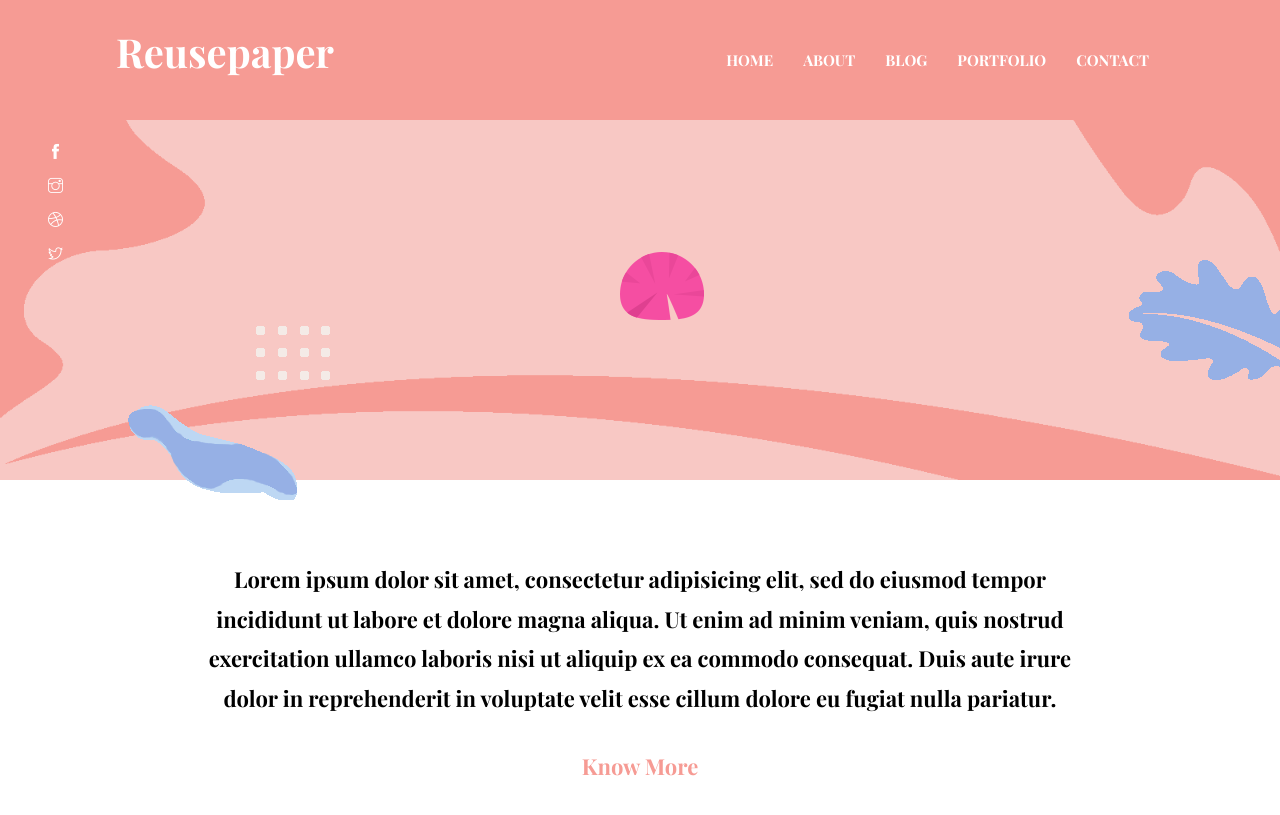
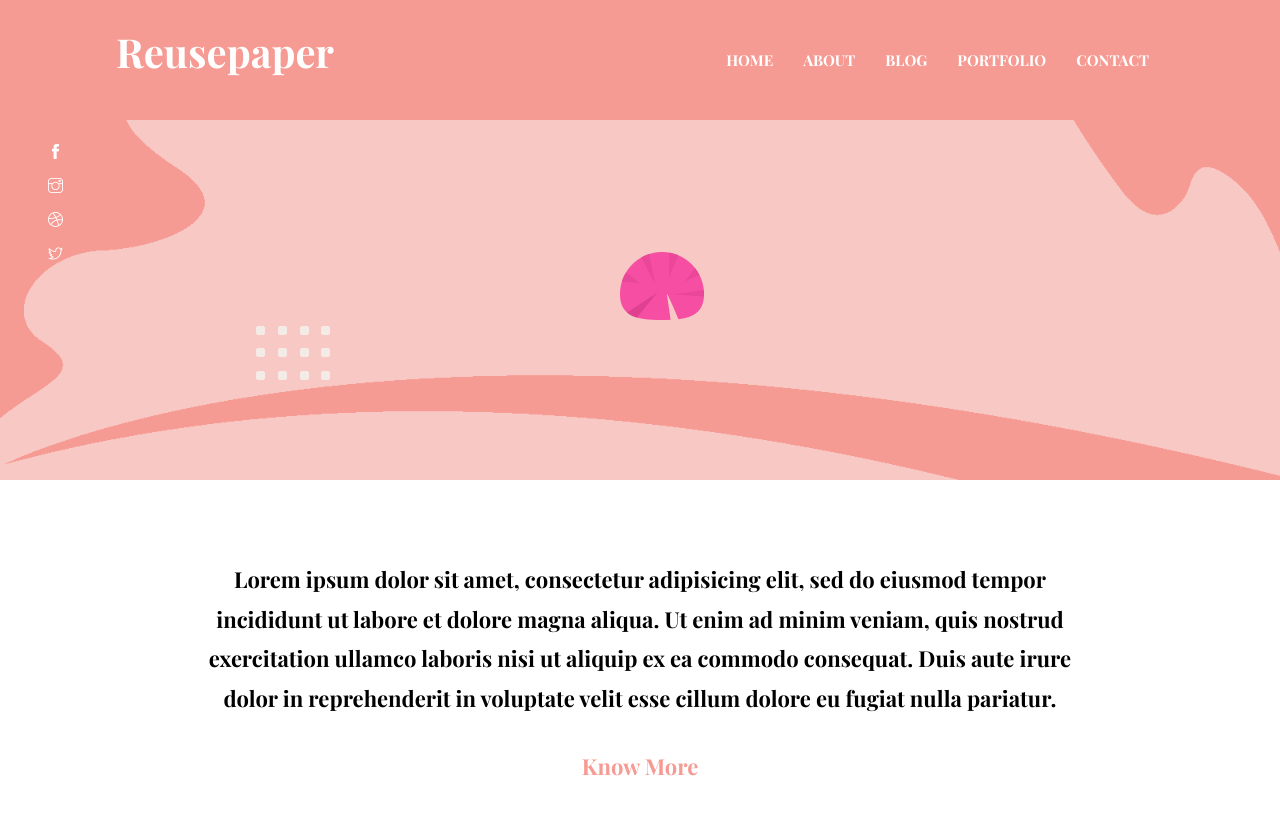
Before and after one commit to reusepaper/reusepaper.github.io, a Jekyll site: the page built from index.html, in a window 1280 px wide and 900 px high, scrolled down 468 px. Shown: the top 815 px of the window. Built offline with Jekyll 4.4.1, drawn with Linux system fonts in a browser that asks for light colours.

Commit message:
remove main image

```diff
--- a/_includes/hero-section.html
+++ b/_includes/hero-section.html
@@ -11,7 +11,7 @@
     <img class="img-fluid w-100" src="{{ site.baseurl }}/assets/images/illustrations/leaf-bg.png" alt="bg-shape">
   </div>
   <div class="layer" id="l2">
-    <img src="{{ site.baseurl }}/assets/images/illustrations/dots-cyan.png" alt="bg-shape">
+    <img src="{{ site.baseurl }}/assets/images/illustrations/dots-orange.png" alt="bg-shape">
   </div>
   <div class="layer" id="l3">
     <img src="{{ site.baseurl }}/assets/images/illustrations/leaf-orange.png" alt="bg-shape">
@@ -22,18 +22,18 @@
   <div class="layer" id="l5">
     <img src="{{ site.baseurl }}/assets/images/illustrations/leaf-yellow.png" alt="bg-shape">
   </div>
-  <div class="layer" id="l6">
+  <!-- <div class="layer" id="l6">
     <img src="{{ site.baseurl }}/assets/images/illustrations/leaf-cyan.png" alt="bg-shape">
-  </div>
+  </div> -->
   <div class="layer" id="l7">
     <img src="{{ site.baseurl }}/assets/images/illustrations/dots-group-orange.png" alt="bg-shape">
   </div>
   <div class="layer" id="l8">
     <img src="{{ site.baseurl }}/assets/images/illustrations/leaf-pink-round.png" alt="bg-shape">
   </div>
-  <div class="layer" id="l9">
+  <!-- <div class="layer" id="l9">
     <img src="{{ site.baseurl }}/assets/images/illustrations/leaf-cyan-2.png" alt="bg-shape">
-  </div>
+  </div> -->
   <!-- social icon -->
   <ul class="list-unstyled ml-5 mt-3 position-relative zindex-1">
     {% for social in site.data.settings.social %}
--- a/_includes/testimonial-section.html
+++ b/_includes/testimonial-section.html
@@ -27,7 +27,7 @@
   <img src="{{ site.baseurl }}/assets/images/illustrations/leaf-orange.png" alt="bg-shape" class="img-fluid bg-shape-2">
   <img src="{{ site.baseurl }}/assets/images/illustrations/dots-group-sm.png" alt="bg-shape" class="img-fluid bg-shape-3">
   <img src="{{ site.baseurl }}/assets/images/illustrations/leaf-pink-round.png" alt="bg-shape" class="img-fluid bg-shape-4">
-  <img src="{{ site.baseurl }}/assets/images/illustrations/leaf-cyan.png" alt="bg-shape" class="img-fluid bg-shape-5">
+  <!-- <img src="{{ site.baseurl }}/assets/images/illustrations/leaf-cyan.png" alt="bg-shape" class="img-fluid bg-shape-5"> -->
 </section>
 <!-- /testimonial -->
 {% endif %}
```
